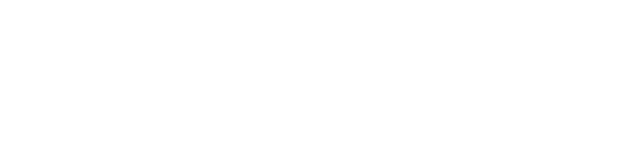
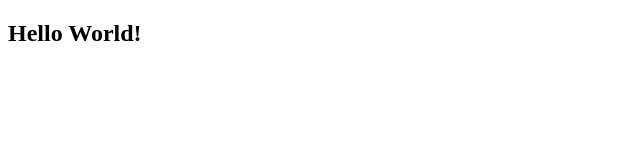
Before and after one commit to prokamen228/project, a plain HTML site: page index.html in a window 1280 px wide. Shown: the whole page, without its empty margins (0-640 px from the left). Drawn offline with Linux system fonts and the light colour scheme.

Commit message:
second commit

```diff
--- a/index.html
+++ b/index.html
@@ -7,6 +7,6 @@
     <title>Document</title>
 </head>
 <body>
-    <script src="script.js"></script>
+    <h2>Hello World!</h2>
 </body>
 </html>
```
